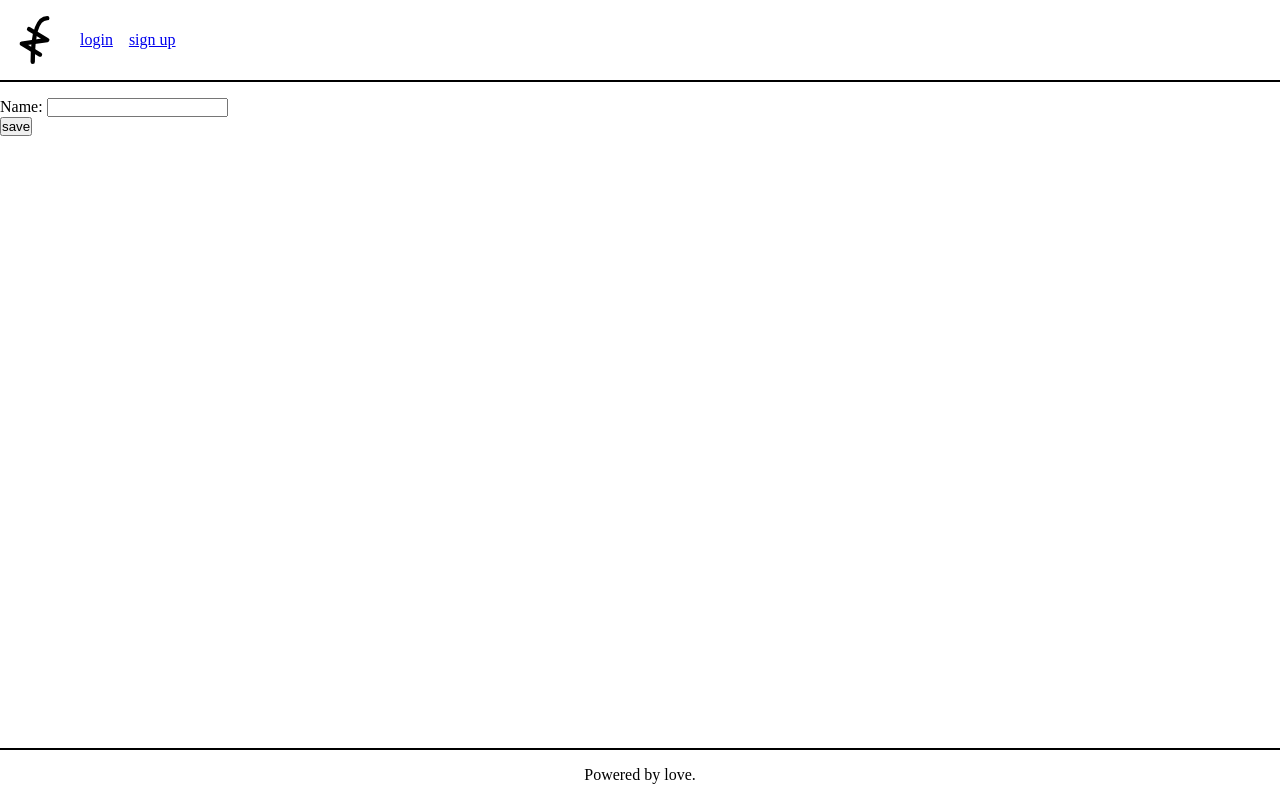
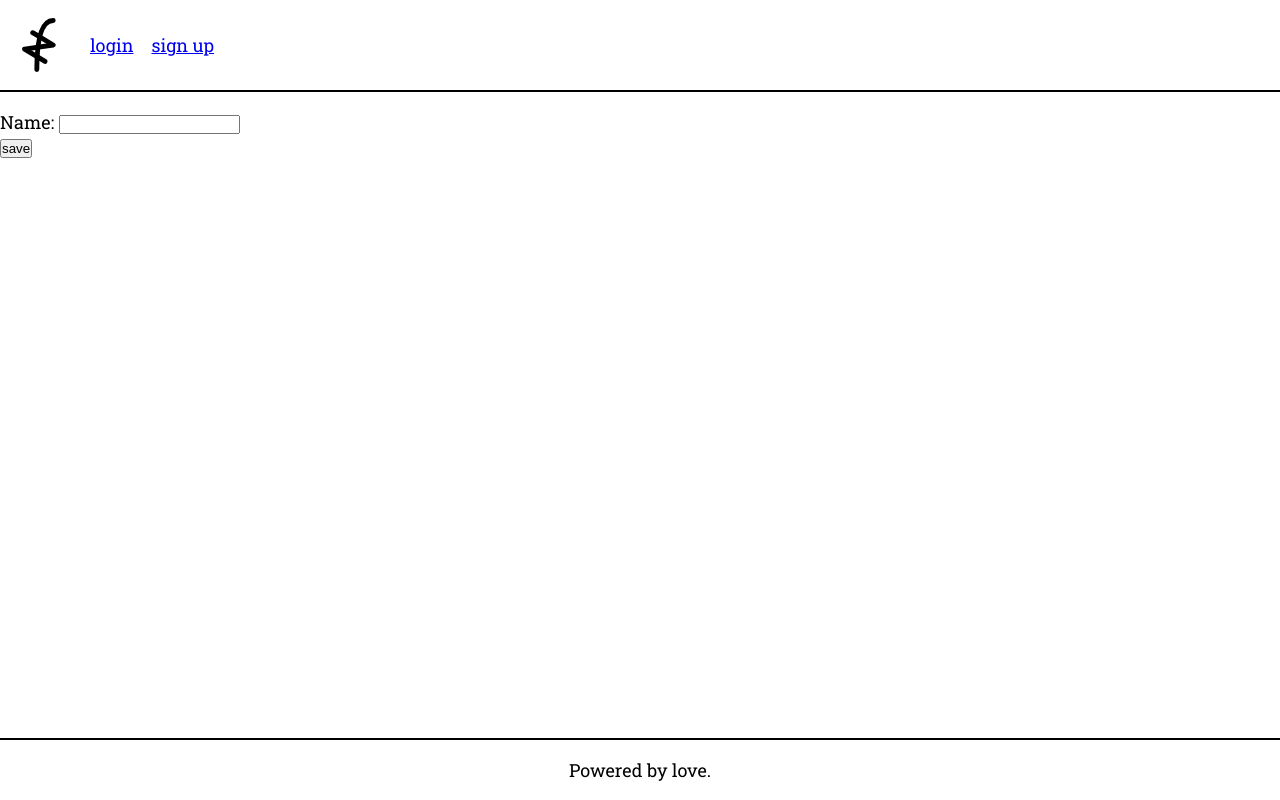
Before and after one commit to kerkeslager/friendzone, a Django app: page /circles/new in a window 1280 px wide. Run offline with Django 5.2, Linux system fonts and the light colour scheme.

Commit message:
Set fonts

```diff
--- a/core/static/core/style.css
+++ b/core/static/core/style.css
@@ -14,9 +14,10 @@ body, footer, header, main, section {
 }
 
 html {
-  font-size: 16px;
+  font-size: 18px;
   flex-direction: column;
   height: 100%;
+  font-family: 'Roboto Slab';
 }
 
 body {
--- a/core/templates/core/base.html
+++ b/core/templates/core/base.html
@@ -5,6 +5,10 @@
   <head>
     <meta charset='UTF-8'>
     <meta name='viewport' content='width=device-width, initial-scale=1.0'>
+
+    <link rel="preconnect" href="https://fonts.googleapis.com">
+    <link rel="preconnect" href="https://fonts.gstatic.com" crossorigin>
+    <link href="https://fonts.googleapis.com/css2?family=Roboto+Slab&family=Space+Mono&display=swap" rel="stylesheet">
 
     <link rel='stylesheet' href='{% static "core/style.css" %}'/>
 
```
